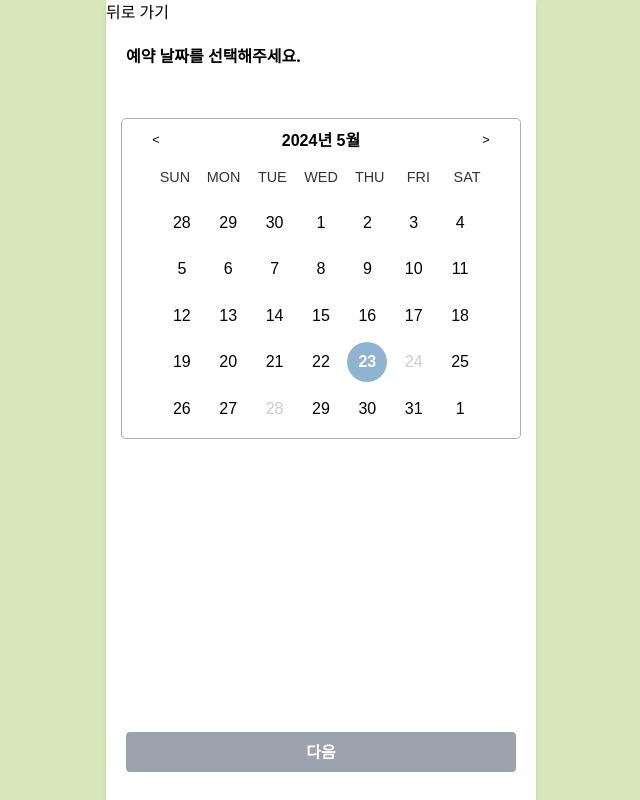
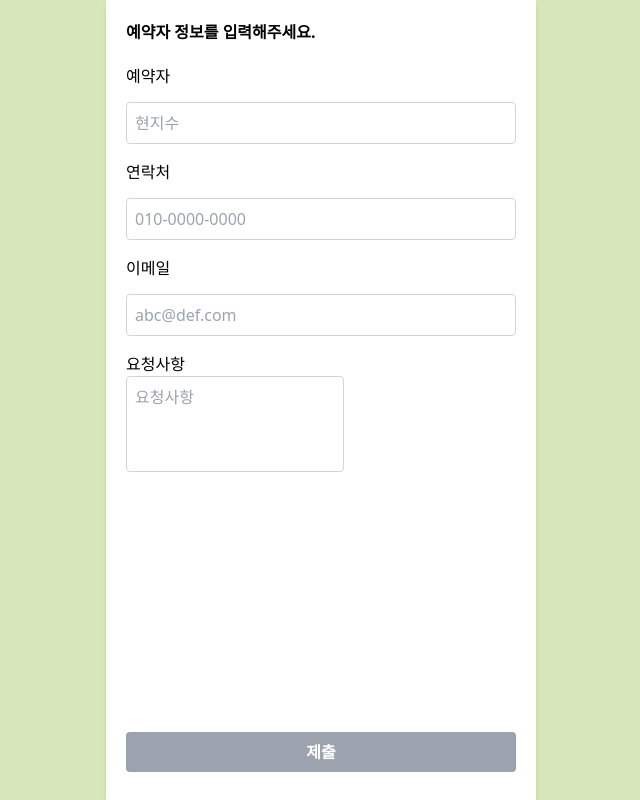
Before and after one commit to hyunzsu/9oormthon-FE, a React (Vite) app: page /products/1/reservation in a window 1280 px wide. Shown: the whole page, without its empty margins (319-959 px from the left). Built offline with nearby package versions, Linux system fonts and the light colour scheme.

Commit message:
[✨ feat] 컴포넌트 수정

```diff
--- a/src/components/form/Input.jsx
+++ b/src/components/form/Input.jsx
@@ -9,6 +9,7 @@ function Input({ id, name, type, title, placeholder, value, onChange }) {
         placeholder={placeholder}
         value={value}
         onChange={onChange}
+        className="border border-gray-300 rounded p-2 w-full mt-[14px]"
       />
     </label>
   )
--- a/src/components/form/input.jsx
+++ b/src/components/form/input.jsx
@@ -9,6 +9,7 @@ function Input({ id, name, type, title, placeholder, value, onChange }) {
         placeholder={placeholder}
         value={value}
         onChange={onChange}
+        className="border border-gray-300 rounded p-2 w-full mt-[14px]"
       />
     </label>
   )
--- a/src/pages/Detail.jsx
+++ b/src/pages/Detail.jsx
@@ -14,7 +14,7 @@ export default function Detail() {
   }
 
   return (
-    <section>
+    <section className="h-screen overflow-auto">
       <h1>상세 페이지 {id}</h1>
       <img src="/src/assets/react.svg" alt="상품 이미지" className="w-full" />
       <div className="border-2 border-black flex flex-col gap-[15px] rounded-3xl p-[25px]">
@@ -37,7 +37,7 @@ export default function Detail() {
           <p>저희 프로그램에 참여해서 청년들의 열정을 느껴보세요!</p>
         </div>
         <ScrollContainer>
-          <div className="whitespace-nowrap mt-[22px]">
+          <div className="whitespace-nowrap mt-[22px] mb-[70px]">
             <img
               src="/src/assets/react.svg"
               alt="프로그램 사진 2"
@@ -66,10 +66,15 @@ export default function Detail() {
           </div>
         </ScrollContainer>
       </div>
-      {/* <Button type="button" text="예약하기" onClick={handleClick} /> */}
-      <div className="w-full h-[90px]">
-        <span>10,000원 / 1인</span>
-        <button className="w-[190px] h-[50px] bg-primary rounded-3xl text-white">
+      <div className="w-full h-[90px] fixed bottom-0 bg-white max-w-[430px] flex items-center justify-between px-[26px]">
+        <div>
+          <span className="font-bold">10,000원</span>
+          <span> / 1인</span>
+        </div>
+        <button
+          onClick={handleClick}
+          className="w-[190px] h-[50px] bg-primary rounded-3xl text-white cursor-pointer"
+        >
           예약하기
         </button>
       </div>
--- a/src/pages/Reservation.jsx
+++ b/src/pages/Reservation.jsx
@@ -14,76 +14,25 @@ import { useInput } from '../hooks/useInput'
 import parseDate from '../utils/parseDate'
 import { useNavigate } from 'react-router-dom'
 
-const Step1 = ({ onNext }) => {
-  const [startDate, setStartDate] = useState(new Date()) // 시작일
-  const [endDate, setEndDate] = useState(null) // 종료일
-
-  const onChange = dates => {
-    const [start, end] = dates
-    setStartDate(start)
-    setEndDate(end)
-  }
-
-  const handleNext = () => {
-    if (startDate && endDate) {
-      const start = parseDate(startDate)
-      const end = parseDate(endDate)
-      onNext({ start, end })
-    }
-  }
-
-  return (
-    <div>
-      <BackButton />
-      <h1 className="font-bold pt-5 pl-5">예약 날짜를 선택해주세요.</h1>
-      <div className="reservation-container">
-        <DatePicker
-          selected={startDate}
-          onChange={onChange}
-          startDate={startDate}
-          endDate={endDate}
-          excludeDates={[addDays(new Date(), 1), addDays(new Date(), 5)]} // 특정 날짜 제외
-          selectsRange // 날짜 범위 선택 기능 활성화
-          inline // 캘린더를 인라인으로 표시
-          calendarClassName="custom-calendar" // 커스텀 CSS 클래스 추가
-          renderCustomHeader={({ monthDate, decreaseMonth, increaseMonth }) => (
-            <div className="custom-header">
-              <button onClick={decreaseMonth}>{'<'}</button>
-              <span className="react-datepicker__current-month">
-                {monthDate.toLocaleString('ko-KR', {
-                  year: 'numeric',
-                  month: 'long',
-                })}
-              </span>
-              <button onClick={increaseMonth}>{'>'}</button>
-            </div>
-          )}
-          formatWeekDay={nameOfDay => nameOfDay.substr(0, 3).toUpperCase()}
-        />
-      </div>
-      <Button
-        type="button"
-        onClick={handleNext}
-        text="다음"
-        status={!startDate || !endDate ? 'disabled' : undefined}
-      />
-    </div>
-  )
-}
-
-const Step2 = ({ onNext }) => {
+export default function Reservation() {
   const [name, handleNameChange] = useInput('')
   const [contact, handleContactChange] = useInput('')
   const [email, handleEmailChange] = useInput('')
   const [etc, handleEtcChange] = useInput('')
 
-  const handleNext = () => {
-    onNext({ name, contact, email, etc })
-  }
+  const navigate = useNavigate()
+
+  // const handleSubmit = () => {
+  //   // 서버에 데이터 전송하는 로직 추가
+  //   console.log('서버에 전송할 데이터:', formData)
+
+  //   // 응답이 성공적일 경우 로컬스토리지에 데이터 저장
+  //   localStorage.setItem('reservationData', JSON.stringify(formData))
+  //   navigate('/usersuccess') // 성공 페이지로 라우팅
+  // }
 
   return (
     <div>
-      <BackButton />
       <h1 className="font-bold pt-5 pl-5">예약자 정보를 입력해주세요.</h1>
       <div className="flex flex-col space-y-4 p-5">
         <InputText
@@ -107,52 +56,10 @@ const Step2 = ({ onNext }) => {
       </div>
       <Button
         type="button"
-        onClick={handleNext}
-        text="등록 완료하기"
-        status={!name || !contact || !email || !etc ? 'disabled' : undefined}
+        // onClick={handleSubmit}
+        text="제출"
+        status={!name || !contact || !email ? 'disabled' : undefined}
       />
     </div>
   )
 }
-
-const Step3 = ({ formData }) => {
-  const navigate = useNavigate()
-
-  const handleSubmit = () => {
-    // 서버에 데이터 전송하는 로직 추가
-    console.log('서버에 전송할 데이터:', formData)
-
-    // 응답이 성공적일 경우 로컬스토리지에 데이터 저장
-    localStorage.setItem('reservationData', JSON.stringify(formData))
-    navigate('/usersuccess') // 성공 페이지로 라우팅
-  }
-
-  // Step3는 자동으로 handleSubmit을 실행합니다.
-  React.useEffect(() => {
-    handleSubmit()
-  }, [])
-
-  return <div>Submitting...</div>
-}
-
-export default function Reservation() {
-  const [step, setStep] = useState(1)
-  const [formData, setFormData] = useState({})
-
-  const handleNext = data => {
-    setFormData(prevData => {
-      const newData = { ...prevData, ...data }
-      console.log('폼 데이터:', newData) // 서버에 보낼 데이터 콘솔 확인
-      return newData
-    })
-    setStep(step + 1)
-  }
-
-  return (
-    <div>
-      {step === 1 && <Step1 onNext={handleNext} />}
-      {step === 2 && <Step2 onNext={handleNext} />}
-      {step === 3 && <Step3 formData={formData} />}
-    </div>
-  )
-}
--- /dev/null
+++ b/src/pages/ReservationC.jsx
@@ -0,0 +1,101 @@
+import React, { useState } from 'react'
+import DatePicker from 'react-datepicker'
+import { addDays } from 'date-fns'
+import 'react-datepicker/dist/react-datepicker.css'
+import '../styles/Reservation.css' // 커스텀 CSS 파일 import
+import BackButton from '../components/BackButton'
+import Button from '../components/Button'
+import {
+  InputText,
+  InputPhoneNumber,
+  InputEmail,
+} from '../components/form/Input'
+import { useInput } from '../hooks/useInput'
+import parseDate from '../utils/parseDate'
+import { useNavigate } from 'react-router-dom'
+
+// const Step2 = ({ onNext }) => {
+//   const [name, handleNameChange] = useInput('')
+//   const [contact, handleContactChange] = useInput('')
+//   const [email, handleEmailChange] = useInput('')
+//   const [etc, handleEtcChange] = useInput('')
+
+//   const handleNext = () => {
+//     onNext({ name, contact, email, etc })
+//   }
+
+//   return (
+//     <div>
+//       <BackButton />
+//       <h1 className="font-bold pt-5 pl-5">예약자 정보를 입력해주세요.</h1>
+//       <div className="flex flex-col space-y-4 p-5">
+//         <InputText
+//           title="예약자"
+//           placeholder="현지수"
+//           value={name}
+//           onChange={handleNameChange}
+//         />
+//         <InputPhoneNumber value={contact} onChange={handleContactChange} />
+//         <InputEmail value={email} onChange={handleEmailChange} />
+//         <label htmlFor="text">
+//           <p>요청사항</p>
+//           <textarea
+//             name="etc"
+//             placeholder="요청사항"
+//             value={etc}
+//             onChange={handleEtcChange}
+//             className="border border-gray-300 rounded p-2 resize-none h-24"
+//           ></textarea>
+//         </label>
+//       </div>
+//       <Button
+//         type="button"
+//         onClick={handleNext}
+//         text="등록 완료하기"
+//         status={!name || !contact || !email || !etc ? 'disabled' : undefined}
+//       />
+//     </div>
+//   )
+// }
+
+// const Step3 = ({ formData }) => {
+//   const navigate = useNavigate()
+
+//   const handleSubmit = () => {
+//     // 서버에 데이터 전송하는 로직 추가
+//     console.log('서버에 전송할 데이터:', formData)
+
+//     // 응답이 성공적일 경우 로컬스토리지에 데이터 저장
+//     localStorage.setItem('reservationData', JSON.stringify(formData))
+//     navigate('/usersuccess') // 성공 페이지로 라우팅
+//   }
+
+//   // Step3는 자동으로 handleSubmit을 실행합니다.
+//   React.useEffect(() => {
+//     handleSubmit()
+//   }, [])
+
+//   return <div>Submitting...</div>
+// }
+
+export default function Reservation() {
+  const [step, setStep] = useState(1)
+  const [formData, setFormData] = useState({})
+
+  const handleNext = data => {
+    setFormData(prevData => {
+      const newData = { ...prevData, ...data }
+      console.log('폼 데이터:', newData) // 서버에 보낼 데이터 콘솔 확인
+      return newData
+    })
+    setStep(step + 1)
+  }
+
+  return (
+    <div>
+      {step === 1 && <Step1 onNext={handleNext} />}
+      {step === 2 && <Step2 onNext={handleNext} />}
+      {step === 3 && <Step3 formData={formData} />}
+    </div>
+  )
+}
--- a/src/pages/ReservationCopy.jsx
+++ /dev/null
@@ -1,35 +0,0 @@
-import React from 'react'
-
-export default function ReservationCopy() {
-  return (
-    <section>
-      <BackButton />
-      <h1 className="font-bold pt-5 pl-5">예약자 정보를 입력해주세요.</h1>
-      <form className="flex flex-col space-y-4 p-5" onSubmit={handleSubmit}>
-        <InputText
-          title="예약자명"
-          placeholder="현지수"
-          value={name}
-          onChange={handleNameChange}
-        />
-        <InputPhoneNumber value={contact} onChange={handleContactChange} />
-        <InputEmail value={email} onChange={handleEmailChange} />
-        <label htmlFor="text">
-          <p>요청사항</p>
-          <textarea
-            name="etc"
-            placeholder="요청사항"
-            value={etc}
-            onChange={handleEtcChange}
-            className="border border-gray-300 rounded p-2 resize-none h-24"
-          ></textarea>
-        </label>
-        <Button
-          type="button"
-          text="등록 완료하기"
-          status={!name || !contact || !email || !etc ? 'disabled' : undefined}
-        />
-      </form>
-    </section>
-  )
-}
```
